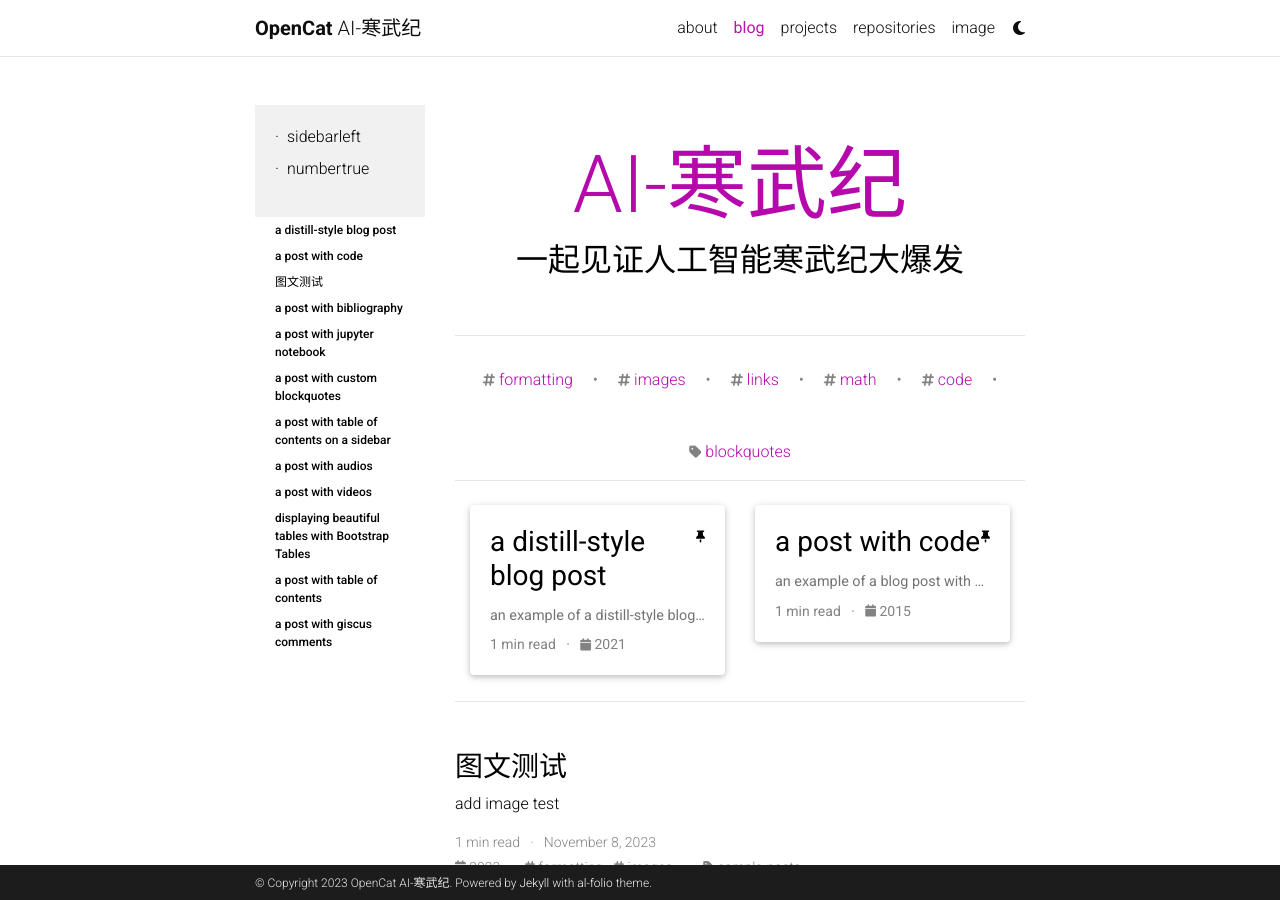
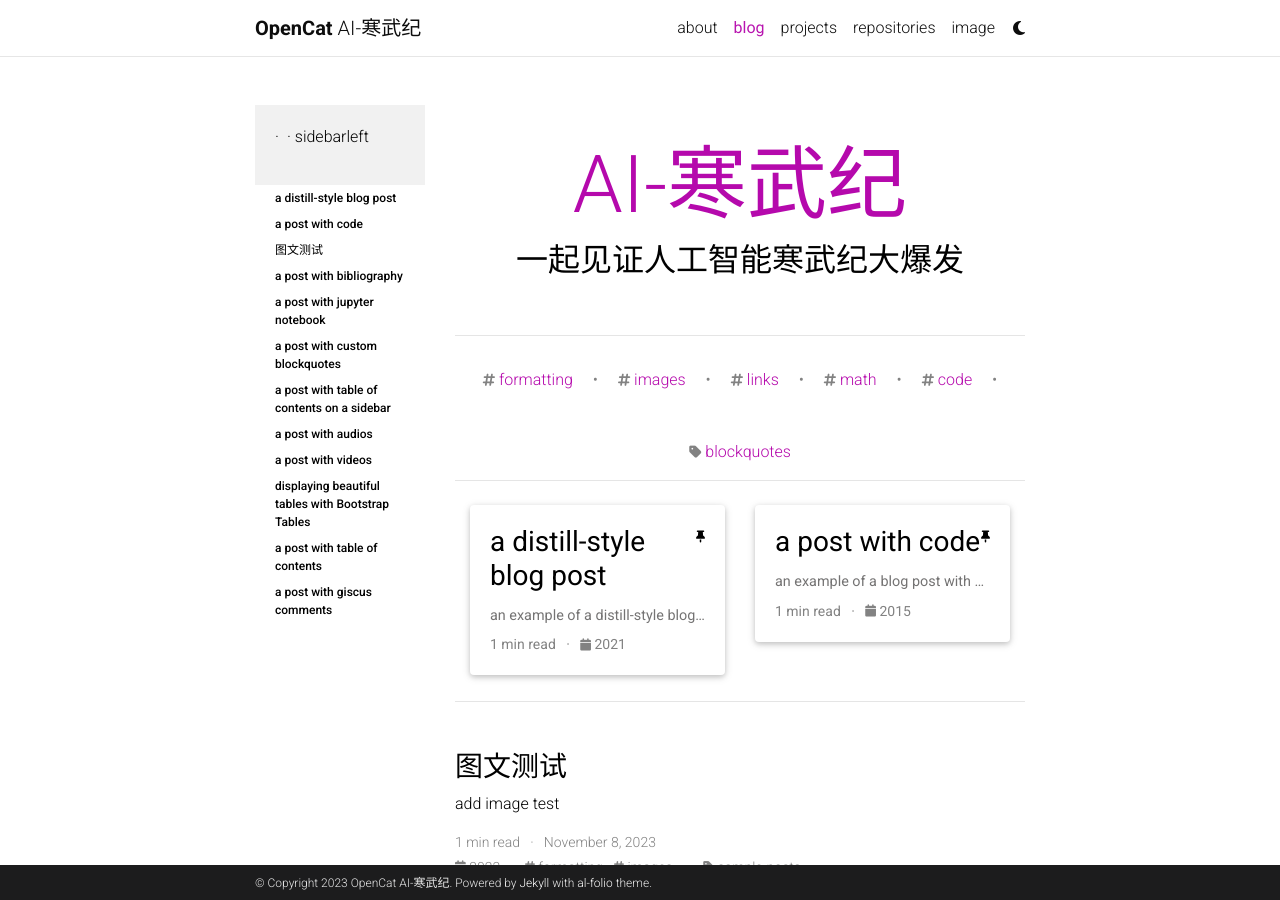
Before and after one commit to hwjai/hwjai.github.io, a Jekyll site: the page built from blog/index.html, in a window 1280 px wide and 900 px high. Built offline with Jekyll 4.4.1, drawn with Linux system fonts in a browser that asks for light colours; the list of posts is cut into pages by our own code; comment, search, counter and statistics services are not loaded; a style sheet for code colours, icons or effects is not loaded.

```diff
--- a/_layouts/default.html
+++ b/_layouts/default.html
@@ -31,7 +31,7 @@
               <div class="toc">
                 <ul>
                   {% for item in page.toc %}
-                    <li>{{ item }}</li>
+                    <li>· {{ item }}</li> <!-- 在每个项目前加一个点 -->
                   {% endfor %}
                 </ul>
               </div>
@@ -46,7 +46,7 @@
               <div class="toc">
                 <ul>
                   {% for item in page.toc %}
-                    <li>{{ item }}</li>
+                    <li>· {{ item }}</li> <!-- 在每个项目前加一个点 -->
                   {% endfor %}
                 </ul>
               </div>
--- a/blog/index.html
+++ b/blog/index.html
@@ -3,7 +3,6 @@ layout: default
 title: blog
 toc:
   sidebar: left
-  number: true
 pagination:
   enabled: true
   collection: posts
```
